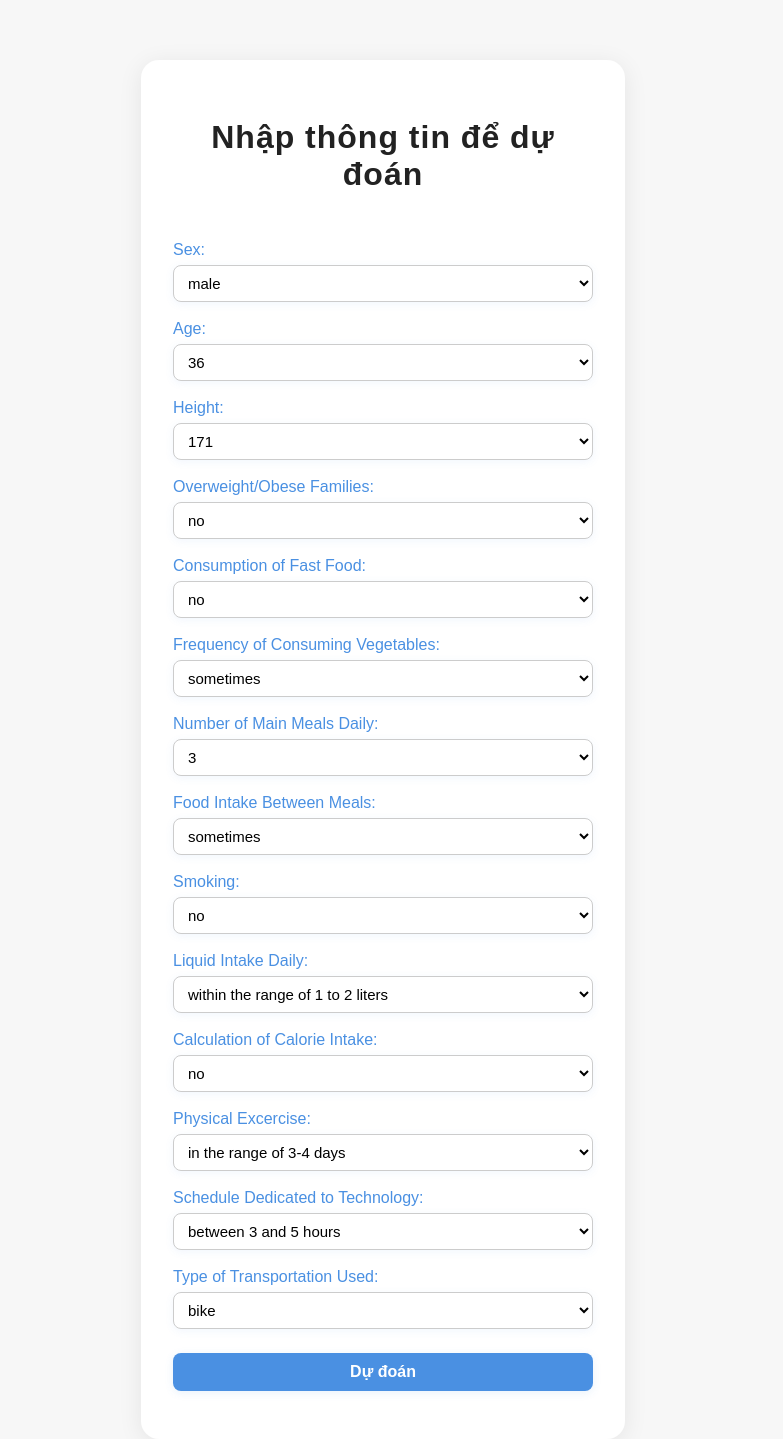
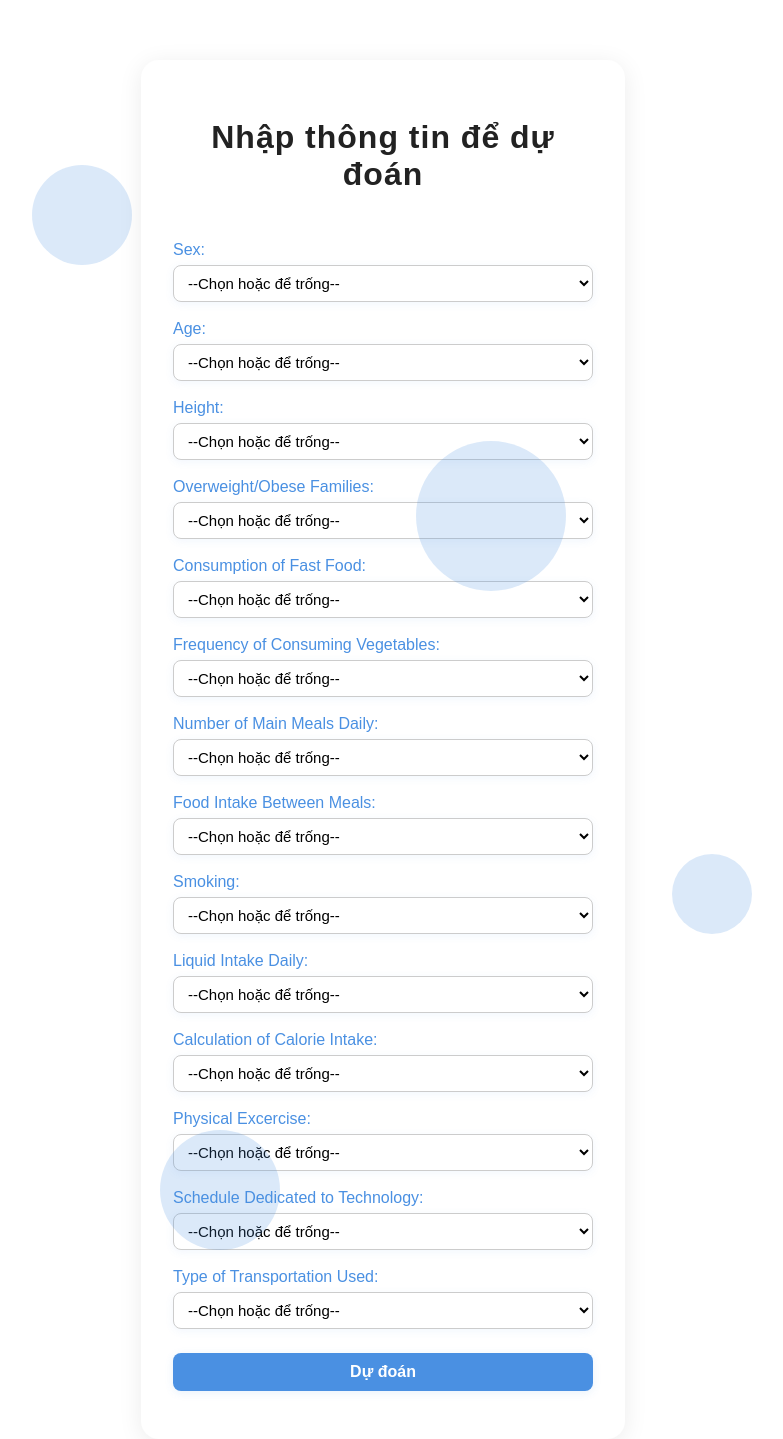
Before and after one commit to Thanggap/AI, a Flask app: page / in a window 1280 px wide. Shown: the whole page, without its empty margins (257-1040 px from the left). Run offline with Flask 3, Linux system fonts and the light colour scheme; parts of the project's set-up code (start-up, migrations or seed data) failed here and were passed over.

Commit message:
Thay doi của Nhi

```diff
--- a/app.py
+++ b/app.py
@@ -6,9 +6,9 @@ import joblib
 app = Flask(__name__)
 # Mapping tên hiển thị sang tên cột chuẩn
 display_to_column = {
-    "Sex": "Sex",
-    "Age": "Age",
-    "Height": "Height",
+    "Giới tính": "Sex",
+    "Age": "Tuổi",
+    "Height": "Chiều cao",
     "Overweight/Obese Families": "Overweight_Obese_Family",
     "Consumption of Fast Food": "Consumption_of_Fast_Food",
     "Frequency of Consuming Vegetables": "Frequency_of_Consuming_Vegetables",
@@ -35,20 +35,20 @@ fields = [
 ]
 
 default_values = {
-    "Sex": "Male",
-    "Age": "36",
-    "Height": "171",
-    "Overweight/Obese Families": "No",
-    "Consumption of Fast Food": "No",
-    "Frequency of Consuming Vegetables": "Sometimes",
-    "Number of Main Meals Daily": "3",
-    "Food Intake Between Meals": "Sometimes",
-    "Smoking": "No",
-    "Liquid Intake Daily": "within the range of 1 to 2 liters",
-    "Calculation of Calorie Intake": "No",
-    "Physical Excercise": "in the range of 3-4 days",
-    "Schedule Dedicated to Technology": "between 3 and 5 hours",
-    "Type of Transportation Used": "Bike"
+   "Sex": "",
+    "Age": "",
+    "Height": "",
+    "Overweight/Obese Families": "",
+    "Consumption of Fast Food": "",
+    "Frequency of Consuming Vegetables": "",
+    "Number of Main Meals Daily": "",
+    "Food Intake Between Meals": "",
+    "Smoking": "",
+    "Liquid Intake Daily": "",
+    "Calculation of Calorie Intake": "",
+    "Physical Excercise": "",
+    "Schedule Dedicated to Technology": "",
+    "Type of Transportation Used": ""
 }
 
 def reverse_mapping(field):
--- a/templates/form.html
+++ b/templates/form.html
@@ -6,7 +6,28 @@
         body {
             font-family: Arial;
             margin: 0;
-            background: #f7f7f7;
+            background: #ffffff; /* Nền trắng */
+            overflow: auto; /* Ẩn các phần tử vượt ra ngoài màn hình */
+            position: relative;
+        }
+
+        .circle {
+            position: absolute;
+            border-radius: 50%;
+            background: rgba(74, 144, 226, 0.2); /* Màu xanh nhạt với độ mờ */
+            animation: move 20s linear infinite;
+        }
+
+        @keyframes move {
+            0% {
+                transform: translateY(0) translateX(0);
+            }
+            50% {
+                transform: translateY(-50px) translateX(50px);
+            }
+            100% {
+                transform: translateY(0) translateX(0);
+            }
         }
         .container {
             max-width: 420px;
@@ -87,18 +108,24 @@
             text-align: center;
             font-size: 18px;
         }
+
     </style>
 </head>
+
 <body>
+    <div class="circle" style="width: 100px; height: 100px; top: 10%; left: 20%;"></div>
+    <div class="circle" style="width: 150px; height: 150px; top: 30%; left: 50%;"></div>
+    <div class="circle" style="width: 80px; height: 80px; top: 60%; left: 70%;"></div>
+    <div class="circle" style="width: 120px; height: 120px; top: 80%; left: 30%;"></div>
     <div class="container">
         <h2>Nhập thông tin để dự đoán</h2>
         <form method="post">
             {% for field in fields %}
                 <label>{{ field }}:</label>
                 <select name="{{ field }}">
-                    <option value="" disabled selected hidden class="placeholder">--Chọn hoặc để trống (mặc định)--</option>
+                    <option value="" disabled selected hidden class="placeholder">--Chọn hoặc để trống--</option>
                     {% for opt in options[field] %}
-                        <option value="{{ opt }}" {% if default_values[field]|lower == opt %}selected{% endif %}>{{ opt }}</option>
+                        <option value="{{ opt }}">{{ opt }}</option>
                     {% endfor %}
                 </select>
             {% endfor %}
```
Also changed, not shown: requirements.txt (added, +79 -0 lines).
